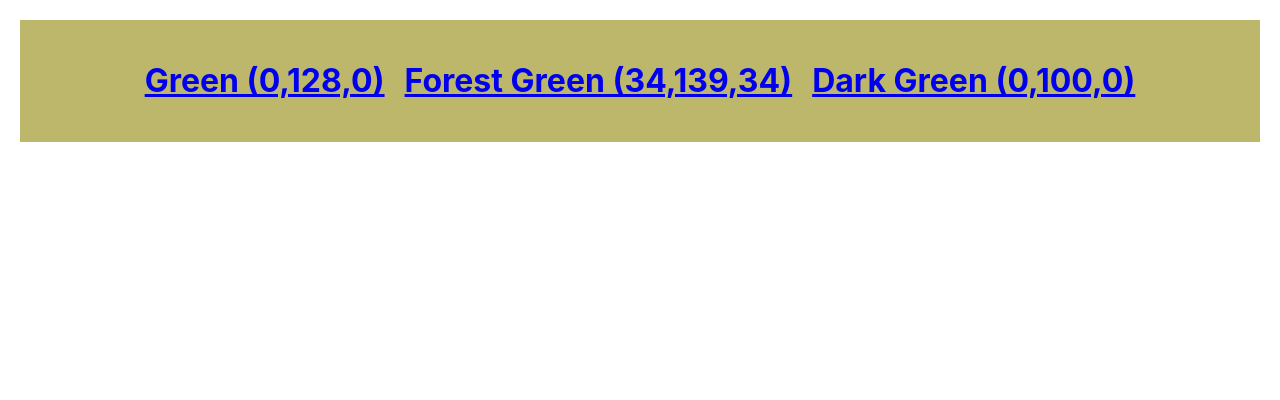
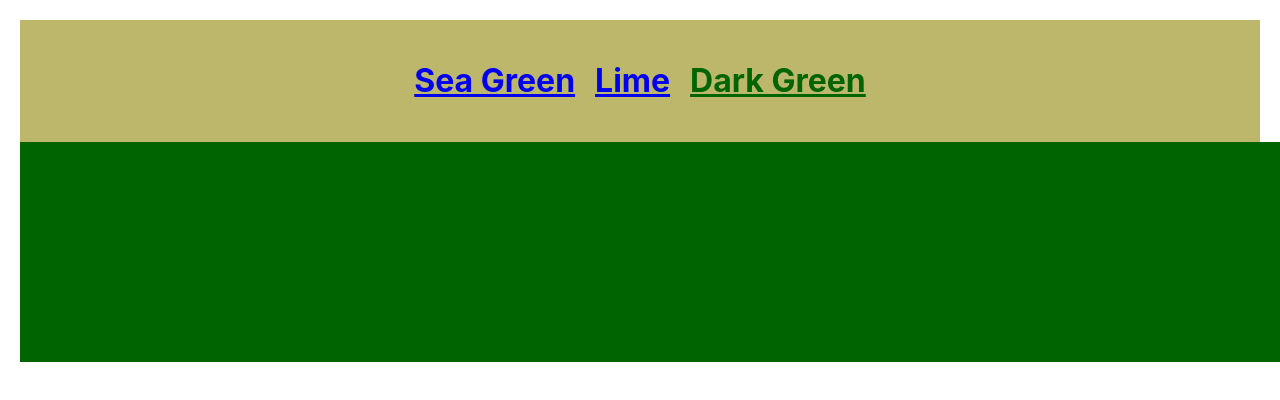
Before and after one commit to Thomas-Jenkins/from_scratch_color_router, a React (Create React App) app: page /display/0/100/0 in a window 1280 px wide. Shown: the top 400 px of the page. Built offline with nearby package versions, Linux system fonts and the light colour scheme.

Commit message:
add not found component, changed colors

```diff
--- a/src/App.js
+++ b/src/App.js
@@ -1,6 +1,6 @@
 import Main from './Components/Main';
 import './App.css';
-import { BrowserRouter } from 'react-router-dom';
+// import { BrowserRouter } from 'react-router-dom';
 
 function App() {
   return (
--- a/src/Components/Display/Display.js
+++ b/src/Components/Display/Display.js
@@ -1,7 +1,9 @@
+import { useParams } from 'react-router-dom';
 import './Display.css';
 export default function Display() {
+  const { r, g, b } = useParams();
   return (
-    <div className="display">
+    <div className="display" style={{ background: `rgb(${r}, ${g}, ${b})` }}>
 
     </div>
   );
--- a/src/Components/Main.js
+++ b/src/Components/Main.js
@@ -1,14 +1,15 @@
-import { Switch } from 'react-router-dom';
+import { Route, Switch } from 'react-router-dom';
 import Display from './Display/Display';
 import Nav from './Nav/Nav';
-
+import Notfound from './Notfound/Notfound';
 
 export default function Main() {
   return (
     <>
       <Nav />
       <Switch>
-        <Display />
+        <Route path="/display/:r/:g/:b" component={Display}/>
+        <Route exact path="*" component={Notfound} />
       </Switch>
     </>
   );
--- a/src/Components/Nav/Nav.css
+++ b/src/Components/Nav/Nav.css
@@ -6,3 +6,12 @@
 div {
     padding: 10px;
 }
+.seagreen.active {
+    color: rgb(46, 139, 87);
+}
+.lime.active {
+    color: rgb(34, 139, 34);
+}
+.darkgreen.active {
+    color: rgb(0, 100, 0);
+}
--- a/src/Components/Nav/Nav.js
+++ b/src/Components/Nav/Nav.js
@@ -5,23 +5,23 @@ export default function Nav() {
   return (
     <div className="main">
       <div>
-        <NavLink to="/display/0/128/0">
+        <NavLink className="seagreen" to="/display/46/139/87">
           <h1>
-        Green (0,128,0)
+        Sea Green
           </h1>
         </NavLink>
       </div>
       <div>
-        <NavLink to="/display/34/139/34">
+        <NavLink className="lime" to="/display/50/205/50">
           <h1>
-        Forest Green (34,139,34)
+        Lime
           </h1>
         </NavLink>
       </div>
       <div>
-        <NavLink to="/display/0/100/0">
+        <NavLink className="darkgreen" to="/display/0/100/0">
           <h1>
-        Dark Green (0,100,0)
+        Dark Green
           </h1>
         </NavLink>
       </div>
--- /dev/null
+++ b/src/Components/Notfound/Notfound.js
@@ -0,0 +1,5 @@
+export default function Notfound() {
+  return <>
+    <div>Something Went Wrong. Please go back</div>
+  </>;
+}
```
Also changed, not shown: src/Components/Display/Display.css (line endings or trailing spaces).
